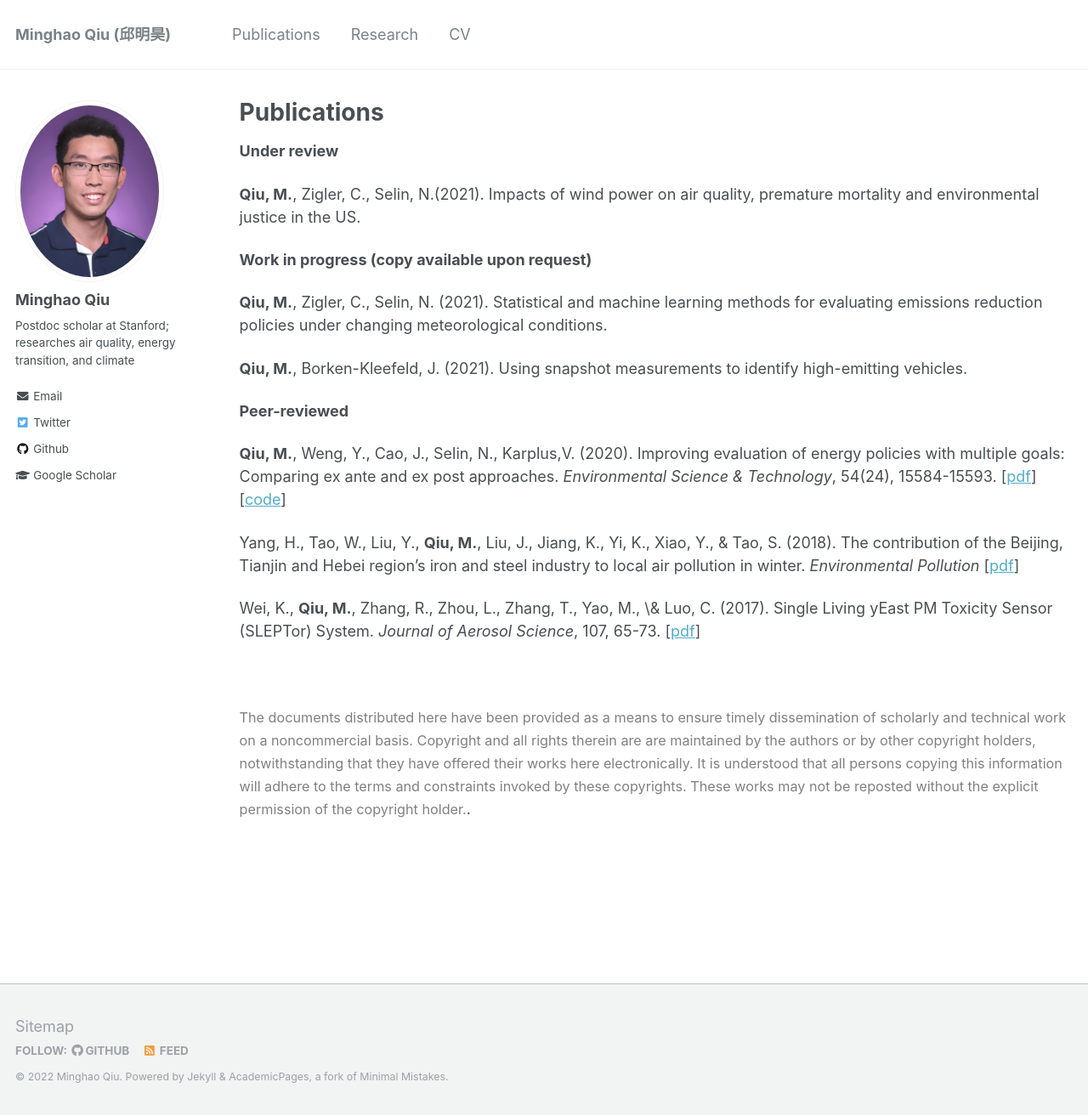
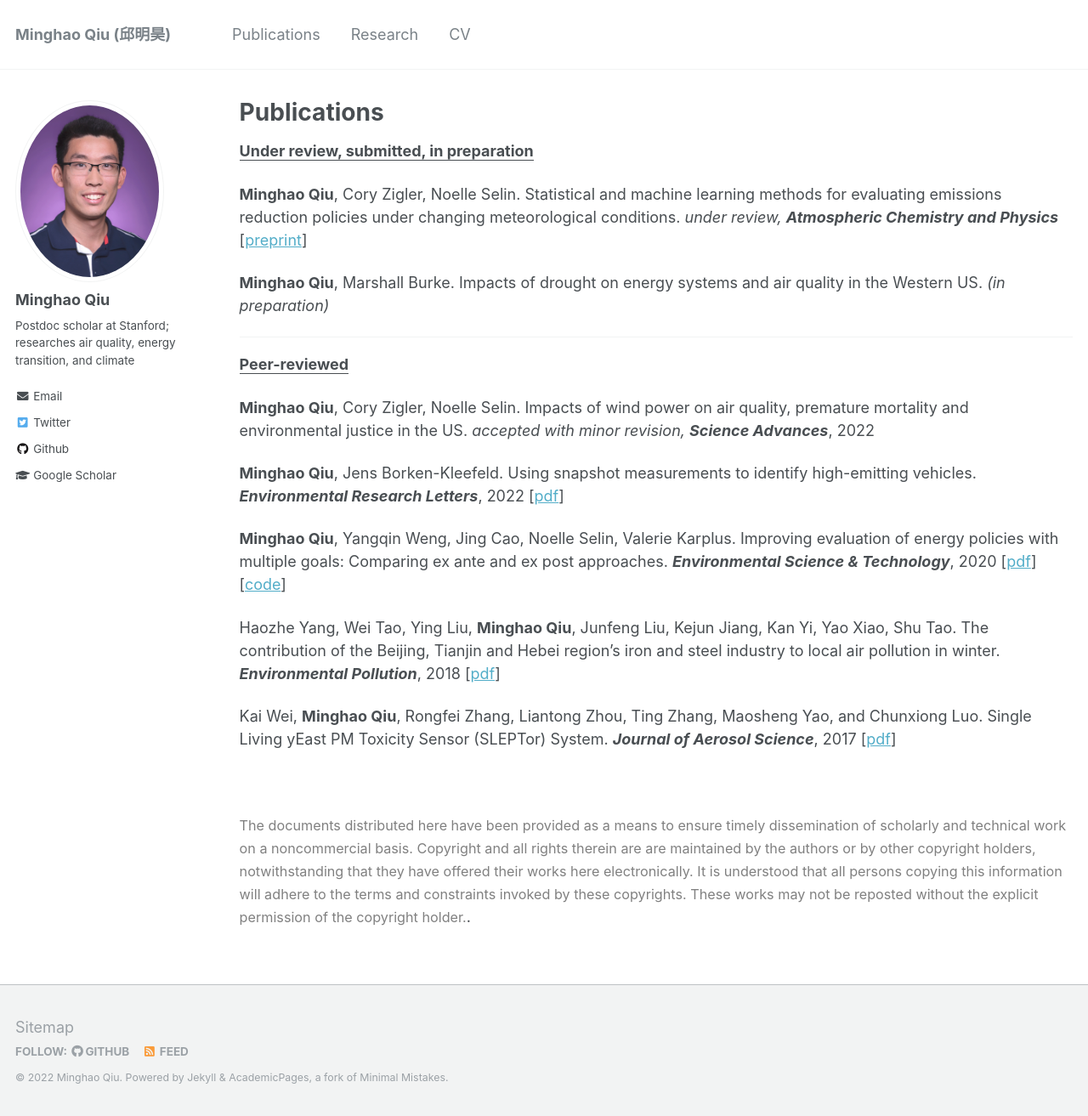
Before and after one commit to mhqiu/mhqiu.github.io, a Jekyll site: the page built from _pages/publications.md, in a window 1280 px wide and 1313 px high. Shown: the whole window at 85% size. Built offline with Jekyll 4.4.1, drawn with Linux system fonts in a browser that asks for light colours.

Commit message:
Update publications.md

```diff
--- a/_pages/publications.md
+++ b/_pages/publications.md
@@ -19,24 +19,25 @@ author_profile: true
 <!--- \* denotes equally contributing authors -->
 
 
-**Under review**
+**<ins>Under review, submitted, in preparation</ins>**
 
-**Qiu, M.**, Zigler, C., Selin, N.(2021). Impacts of wind power on air quality, premature mortality and environmental justice in the US.
+**Minghao Qiu**, Cory Zigler, Noelle Selin. Statistical and machine learning methods for evaluating emissions reduction policies under changing meteorological conditions. *under review, **Atmospheric Chemistry and Physics*** \[[preprint](https://www.essoar.org/doi/abs/10.1002/essoar.10510839.2)\]
 
+**Minghao Qiu**, Marshall Burke. Impacts of drought on energy systems and air quality in the Western US. *(in preparation)*
 
-**Work in progress (copy available upon request)**
+** **
 
-**Qiu, M.**, Zigler, C., Selin, N. (2021). Statistical and machine learning methods for evaluating emissions reduction policies under changing meteorological conditions.
+**<ins>Peer-reviewed</ins>**
 
-**Qiu, M.**, Borken-Kleefeld, J. (2021). Using snapshot measurements to identify high-emitting vehicles.
+**Minghao Qiu**, Cory Zigler, Noelle Selin. Impacts of wind power on air quality, premature mortality and environmental justice in the US. *accepted with minor revision, **Science Advances***, 2022
 
-**Peer-reviewed**
+**Minghao Qiu**, Jens Borken-Kleefeld. Using snapshot measurements to identify high-emitting vehicles. ***Environmental Research Letters***, 2022 \[[pdf](https://iopscience.iop.org/article/10.1088/1748-9326/ac5c9e/data)\]
 
-**Qiu, M.**, Weng, Y., Cao, J., Selin, N., Karplus,V. (2020). Improving evaluation of energy policies with multiple goals: Comparing ex ante and ex post approaches. *Environmental Science & Technology*, 54(24), 15584-15593. \[[pdf](https://pubs.acs.org/doi/abs/10.1021/acs.est.0c01381)\] \[[code](https://github.com/mhqiu/Qiu_etal_EST_2020)\]
+**Minghao Qiu**, Yangqin Weng, Jing Cao, Noelle Selin, Valerie Karplus. Improving evaluation of energy policies with multiple goals: Comparing ex ante and ex post approaches. ***Environmental Science & Technology***, 2020 \[[pdf](https://pubs.acs.org/doi/abs/10.1021/acs.est.0c01381)\] \[[code](https://github.com/mhqiu/Qiu_etal_EST_2020)\]
 
-Yang, H., Tao, W., Liu, Y., **Qiu, M.**, Liu, J., Jiang, K., Yi, K., Xiao, Y., & Tao, S. (2018). The contribution of the Beijing, Tianjin and Hebei region's iron and steel industry to local air pollution in winter. *Environmental Pollution*  \[[pdf](https://www.sciencedirect.com/science/article/pii/S0269749118329038)\]
+Haozhe Yang, Wei Tao, Ying Liu, **Minghao Qiu**, Junfeng Liu, Kejun Jiang, Kan Yi, Yao Xiao, Shu Tao. The contribution of the Beijing, Tianjin and Hebei region's iron and steel industry to local air pollution in winter. ***Environmental Pollution***, 2018 \[[pdf](https://www.sciencedirect.com/science/article/pii/S0269749118329038)\]
 
-Wei, K., **Qiu, M.**, Zhang, R., Zhou, L., Zhang, T., Yao, M., \& Luo, C. (2017). Single Living yEast PM Toxicity Sensor (SLEPTor) System. *Journal of Aerosol Science*, 107, 65-73. \[[pdf](https://www.sciencedirect.com/science/article/pii/S0021850216303366)\]
+Kai Wei, **Minghao Qiu**, Rongfei Zhang, Liantong Zhou, Ting Zhang, Maosheng Yao, and Chunxiong Luo. Single Living yEast PM Toxicity Sensor (SLEPTor) System. ***Journal of Aerosol Science***, 2017 \[[pdf](https://www.sciencedirect.com/science/article/pii/S0021850216303366)\]
 
 <br/>
 
```
